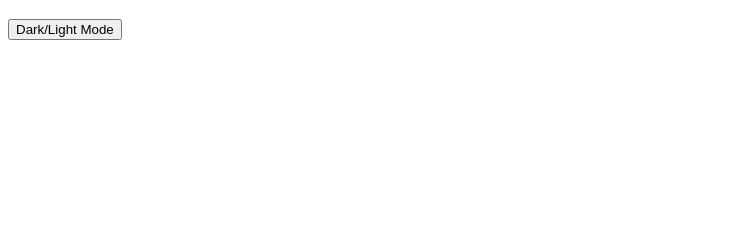
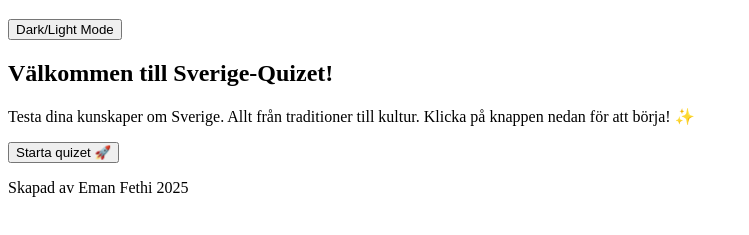
Before and after one commit to Emaniooo/javaprojekt1, a plain HTML site: page javaprojekt.html in a window 1280 px wide. Shown: the part 367-602 px from the top of the page, without its empty margins (0-749 px from the left). Drawn offline with Linux system fonts and the light colour scheme.

Commit message:
added intro and startquiz button

```diff
--- a/javaprojekt.html
+++ b/javaprojekt.html
@@ -12,25 +12,25 @@
 <h1>Sverige Quiz</h1>
 <button id="toggleMode">Dark/Light Mode</button>
 
+<div id="introBox">
+<h2> Välkommen till Sverige‑Quizet!</h2>
+<p>Testa dina kunskaper om Sverige. Allt från traditioner till kultur.
+        Klicka på knappen nedan för att börja! ✨</p>
+
+        <button id="startQuizBtn">Starta quizet 🚀</button>
+</div>
+<form id="quizForm" style="display:none;"></form>
+
+    <button id="submitBtn" style="display:none;">Skicka in</button>
+
+    <div id="result"></div>
+</div>
 
 
+<div class="footer">
+    <p>Skapad av Eman Fethi 2025</p>
+</div>
 
-
-
-
-
-
-
-
-
-
-
-
-
-
-
-
-</div>
 <script src="javaprojekt.js"></script>
 </body>
 </html>
```
